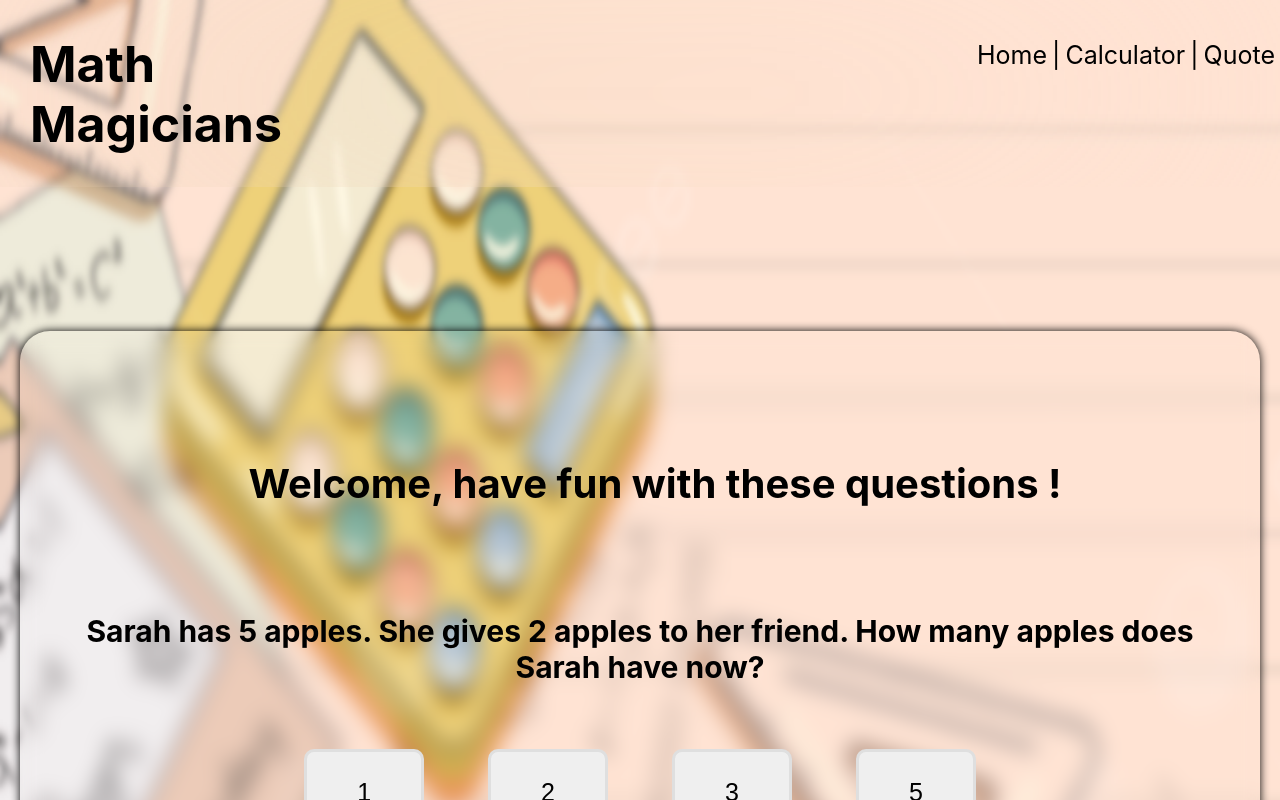
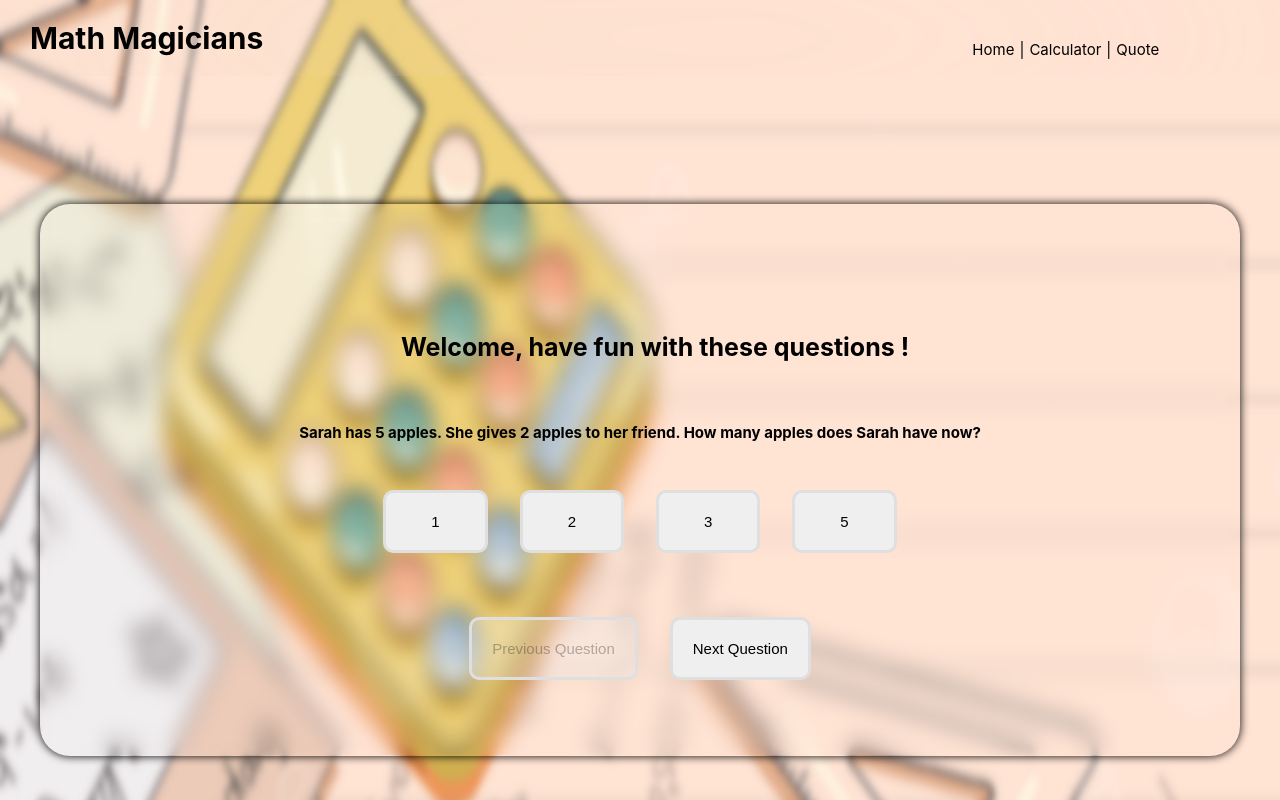
Before and after one commit to AyomipoMajek/Math-Magicians, a React (Create React App) app: page / in a window 1280 px wide. Shown: the top 800 px of the page. Built offline with nearby package versions, Linux system fonts and the light colour scheme.

Commit message:
css further worked on

```diff
--- a/src/styles/Calculator.css
+++ b/src/styles/Calculator.css
@@ -1,8 +1,8 @@
 .Calc {
   display: flex;
   margin-top: 8rem;
-  margin-left: 20px;
-  margin-right: 20px;
+  margin-left: 40px;
+  margin-right: 40px;
   padding-left: 30px;
   font-size: 20px;
   border-radius: 30px;
@@ -12,17 +12,17 @@
 }
 
 .Calc h1 {
-  margin-top: 150px;
+  margin-top: 100px;
   padding-left: 80px;
-  font-size: 30px;
+  font-size: 25px;
 }
 
 .calculator {
   border: none;
   width: 48%;
-  height: 40rem;
+  height: 33rem;
   margin-left: 14rem;
-  margin-top: 150px;
+  margin-top: 100px;
 }
 
 .display {
@@ -31,10 +31,11 @@
   background-color: gray;
   border: solid;
   border-color: rgb(223, 223, 223);
+  font-size: 20px;
 }
 
 button {
-  font-size: 20px;
+  font-size: 15px;
   padding: 26px;
   cursor: pointer;
   padding-left: 75px;
--- a/src/styles/Home.css
+++ b/src/styles/Home.css
@@ -3,14 +3,13 @@
   flex-direction: column;
   align-items: center;
   justify-content: center;
-  margin-top: 9rem;
+  margin-top: 8rem;
   margin-bottom: 10rem;
-  margin-left: 20px;
-  margin-right: 20px;
+  margin-left: 40px;
+  margin-right: 40px;
   padding-left: 30px;
   padding-right: 30px;
   text-align: center;
-  font-size: 20px;
   color: #000;
   border-radius: 30px;
   box-shadow: 0 0 10px 0;
@@ -20,14 +19,12 @@
 .welcome {
   margin-top: 8rem;
   padding-left: 30px;
-  margin-bottom: 5rem;
+  margin-bottom: 3rem;
+  font-size: 25px;
 }
 
-.homeContainer p {
-  padding-left: 30px;
-  padding-right: 35px;
-  font-size: 20px;
-  margin-top: 50px;
+.question {
+  font-size: 15px;
 }
 
 .optionsContainer {
@@ -35,11 +32,13 @@
 }
 
 .option {
-  margin: 2rem;
+  margin: 1rem;
   border-radius: 10px;
-  font-size: 25px;
-  padding-left: 50px;
-  padding-right: 50px;
+  font-size: 15px;
+  padding-left: 45px;
+  padding-right: 45px;
+  padding-top: 20px;
+  padding-bottom: 20px;
 }
 
 .buttonsContainer {
@@ -49,9 +48,13 @@
 .previousButton {
   border-radius: 10px;
   margin: 1rem;
+  font-size: 15px;
+  padding: 20px;
 }
 
 .nextButton {
   border-radius: 10px;
   margin: 1rem;
+  font-size: 15px;
+  padding: 20px;
 }
--- a/src/styles/Nav.css
+++ b/src/styles/Nav.css
@@ -6,13 +6,13 @@
 
 .theHeading {
   padding-left: 30px;
-  font-size: 50px;
+  font-size: 30px;
 }
 
 .options {
   padding-top: 40px;
-  margin-left: 47vw;
-  font-size: 25px;
+  margin-left: 55vw;
+  font-size: 15px;
 }
 
 a {
--- a/src/styles/Quote.css
+++ b/src/styles/Quote.css
@@ -1,9 +1,9 @@
 .mainQuote {
   display: flex;
-  margin-top: 20rem;
-  margin-left: 20px;
-  margin-right: 20px;
-  padding: 6rem;
+  margin-top: 8rem;
+  margin-left: 40px;
+  margin-right: 40px;
+  padding: 4rem;
   font-size: 25px;
   border-radius: 30px;
   box-shadow: 0 0 10px 0;
```
